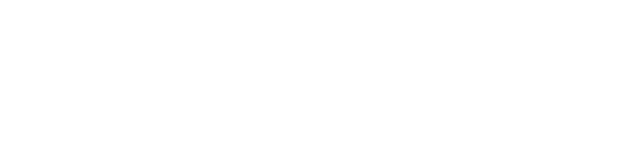
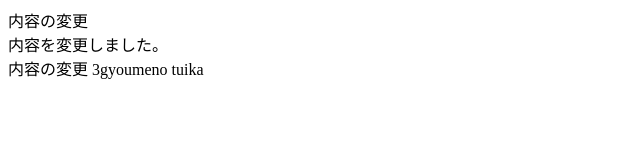
Before and after one commit to daichi-eng/git_test, a plain HTML site: page index.html in a window 1280 px wide. Shown: the whole page, without its empty margins (0-640 px from the left). Drawn offline with Linux system fonts and the light colour scheme.

Commit message:
内容を変更しました
main>にメッセージを追加
内容を追加

```diff
--- a/index.html
+++ b/index.html
@@ -1,7 +1,11 @@
 <head>
-	<title></title>
+	<title>内容の変更</title>
 </head>
 <body>
 
-	<header></header>
+	<header>内容の変更</header>
+	<main>内容を変更しました。</main>
+	内容の変更
+	3gyoumeno tuika
+
 </body>
```
Also changed, not shown: company.html (added, +1 -0 lines), product.html (added, +1 -0 lines).
